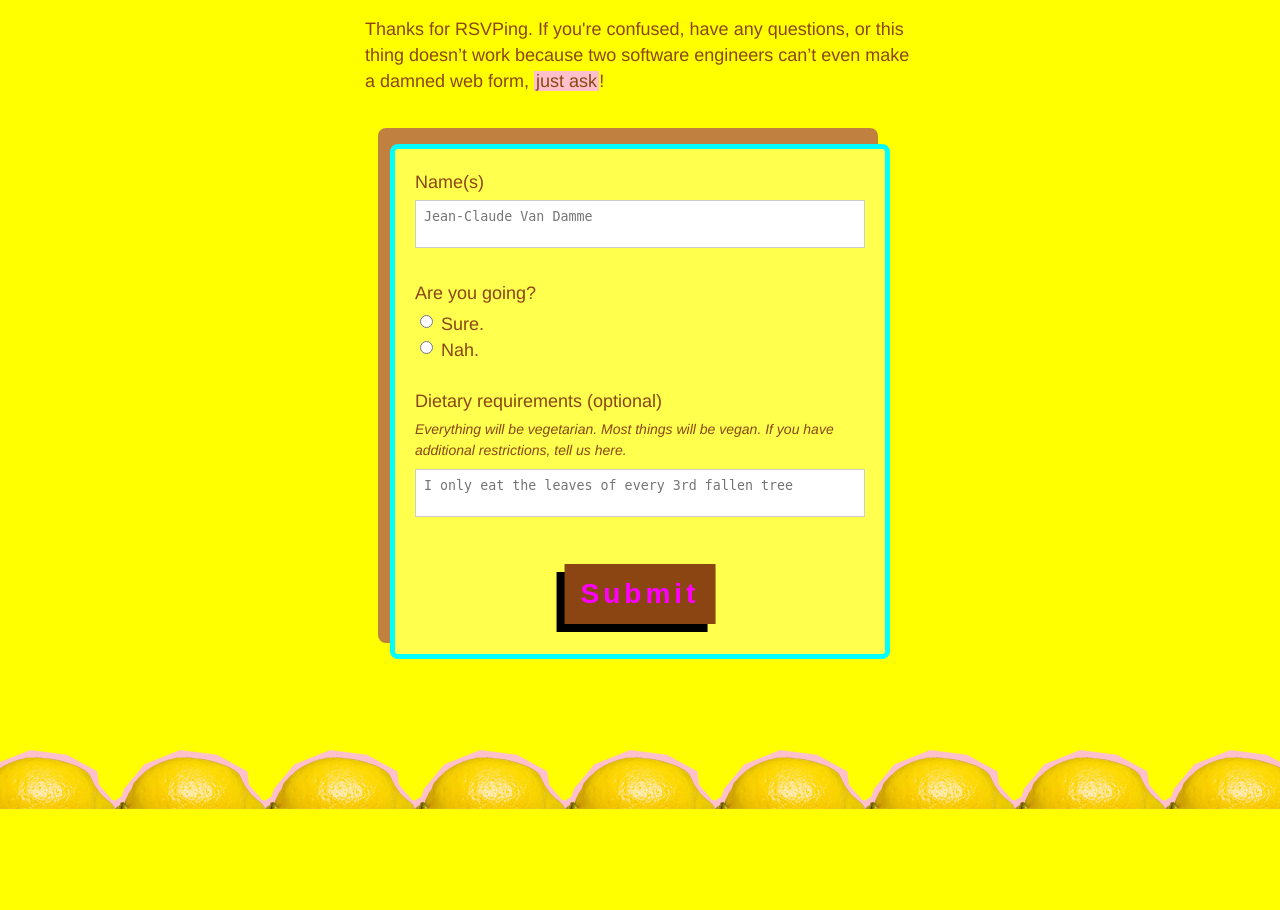
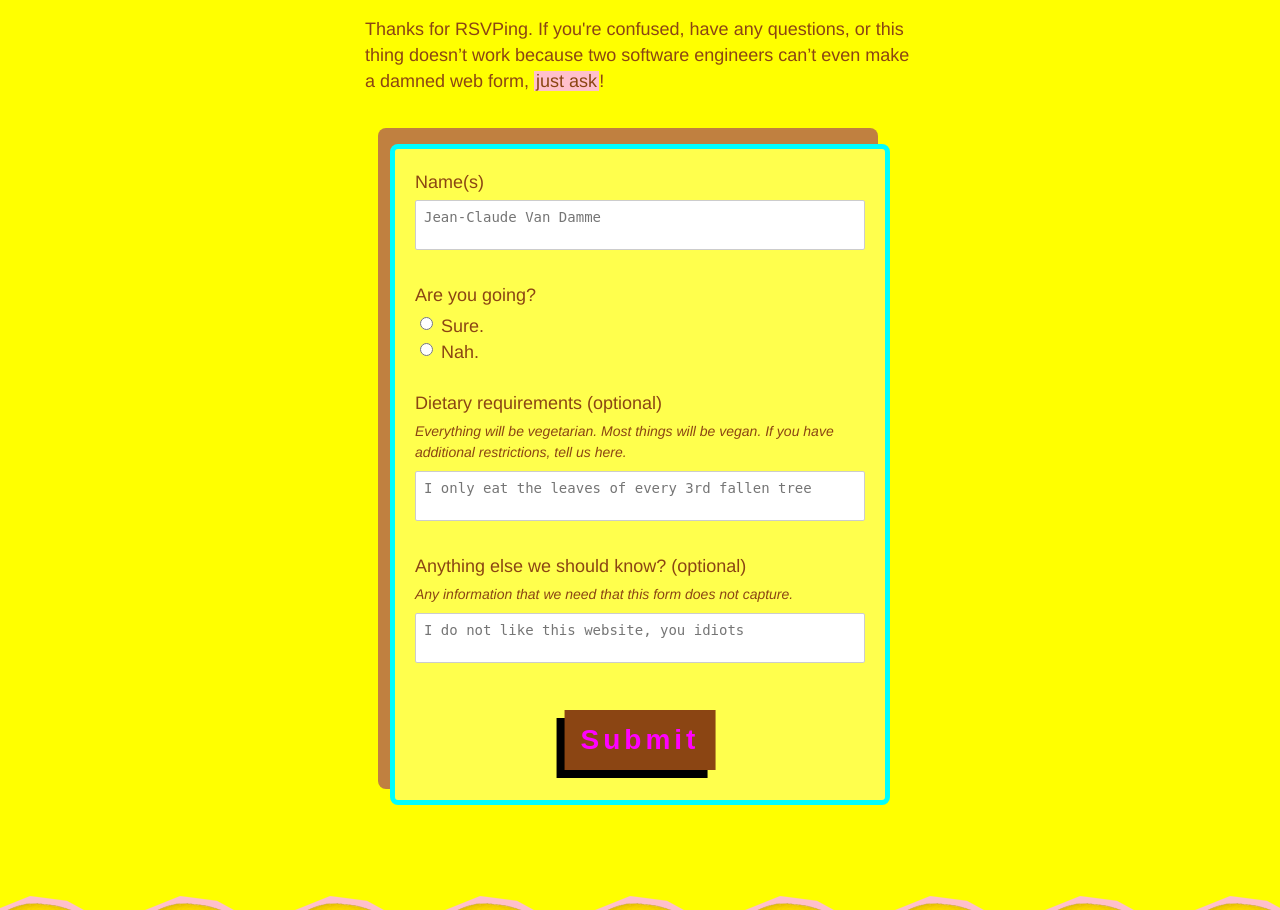
Before and after one commit to lemonparty/lemonparty2018, a Flask app: page /rsvp in a window 1280 px wide. Shown: the part 362-1272 px from the top of the page. Before the commit the page ends 1171 px from the top, so only its background shows below. Run offline with Flask 2, Linux system fonts and the light colour scheme; some libraries are stand-ins or nearby versions.

Commit message:
add a "notes" field; make inputs a bit bigger

```diff
--- a/src/pages/rsvp.scss
+++ b/src/pages/rsvp.scss
@@ -39,8 +39,10 @@ $form-padding: 20px;
 
   input[type=text],
   textarea {
+    padding: 8px;
     border: 1px solid #ccc;
-    padding: 8px;
+    border-radius: 2px;
+    font-size: 14px;
 
     &:focus {
       outline: none;
--- a/static/app.css
+++ b/static/app.css
@@ -338,8 +338,10 @@ em {
 
 .body-rsvp input[type=text],
 .body-rsvp textarea {
+  padding: 8px;
   border: 1px solid #ccc;
-  padding: 8px; }
+  border-radius: 2px;
+  font-size: 14px; }
   .body-rsvp input[type=text]:focus,
   .body-rsvp textarea:focus {
     outline: none;
--- a/templates/rsvp.html
+++ b/templates/rsvp.html
@@ -72,6 +72,21 @@
       ></textarea>
     </fieldset>
 
+    <fieldset>
+      <label for="notes" class="body-rsvp-label">
+        Anything else we should know? (optional)
+      </label>
+      <span class="body-rsvp-note">
+        Any information that we need that this form does not capture.
+      </span>
+      <textarea
+        id="notes"
+        autocomplete="off"
+        name="notes"
+        placeholder="I do not like this website, you idiots"
+      ></textarea>
+    </fieldset>
+
     <fieldset class="body-rsvp-error">
       Oh no, something went wrong!
     </fieldset>
```
